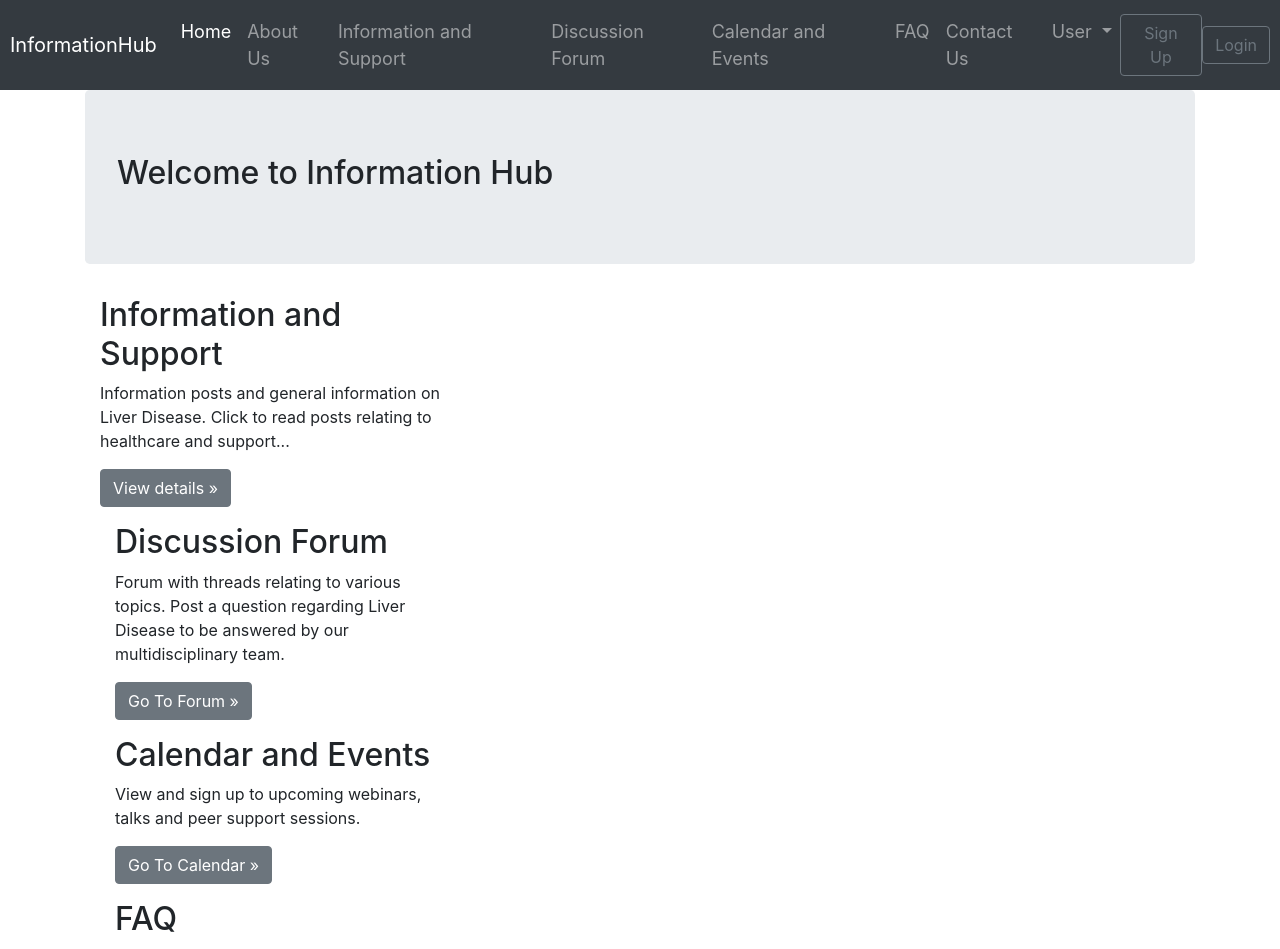
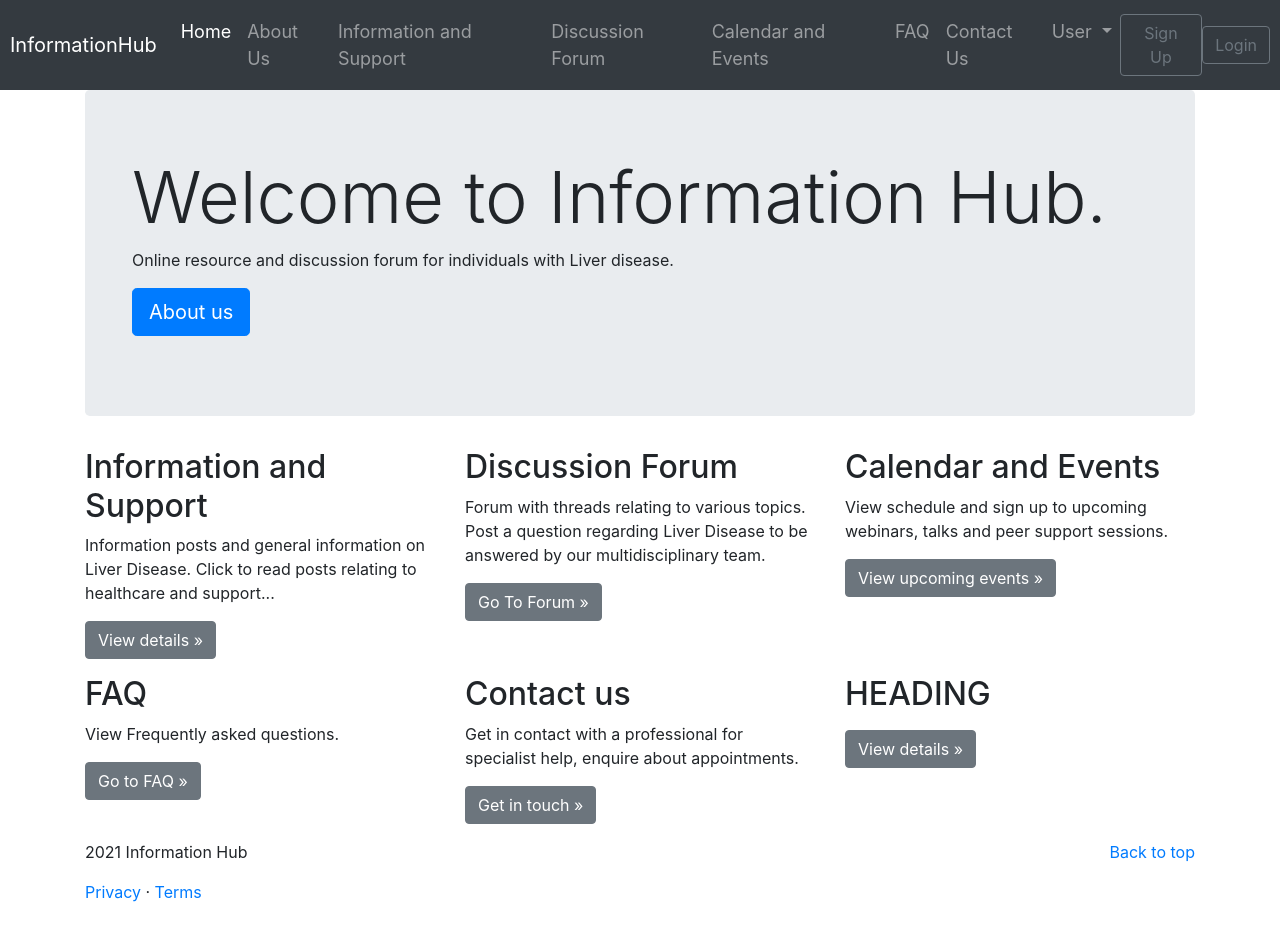
Before and after one commit to cmsalser/Information-Hub, an Angular app in the folder src/main/front-end/: page /home in a window 1280 px wide. Shown: the top 949 px of the page. After the commit the page ends 920 px from the top, so only its background shows below. Built offline with nearby package versions, Linux system fonts and the light colour scheme.

Commit message:
Edit home page

```diff
--- a/src/main/front-end/src/app/home/home.component.html
+++ b/src/main/front-end/src/app/home/home.component.html
@@ -1,28 +1,55 @@
+
   <div class="jumbotron">
-  <h2>Welcome to Information Hub </h2>
+    <div class="container">
+      <h1 class="display-3">Welcome to Information Hub.</h1>
+      <p>Online resource and discussion forum for individuals with Liver disease.</p>
+      <p><a class="btn btn-primary btn-lg" href="/home" role="button">About us</a></p>
     </div>
-<div class="container">
+  </div>
+
+
 
 
   <div class="row">
-    <div class="col-md-4">
+    <div class="col-lg-4">
             <h2>Information and Support</h2>
-      <p>Information posts and general information on Liver Disease. Click to read posts relating to healthcare and support... </p>
+      <p>Information posts and general information on Liver Disease. Click to read posts relating to healthcare and support...</p>
       <p><a class="btn btn-secondary" href="#" role="button">View details &raquo;</a></p>
     </div>
-  </div>
-    <div class="col-md-4">
+    <div class="col-lg-4">
       <h2>Discussion Forum</h2>
       <p> Forum with threads relating to various topics. Post a question regarding Liver Disease to be answered by our multidisciplinary team. </p>
       <p><a class="btn btn-secondary" href="/forum" role="button">Go To Forum &raquo;</a></p>
     </div>
-    <div class="col-md-4">
+    <div class="col-lg-4">
       <h2>Calendar and Events</h2>
-      <p>View and sign up to upcoming webinars, talks and peer support sessions. </p>
-      <p><a class="btn btn-secondary" href="#" role="button">Go To Calendar &raquo;</a></p>
+      <p>View schedule and sign up to upcoming webinars, talks and peer support sessions.</p>
+      <p><a class="btn btn-secondary" href="#" role="button">View upcoming events &raquo;</a></p>
     </div>
-  <div class="col-md-4">
+
+ <!-- /.row -->
+  </div>
+  <div class="row">
+    <div class="col-lg-4">
             <h2>FAQ</h2>
-    <p>View Frequently asked questions. </p>
-    <p><a class="btn btn-secondary" routerLinkActive="active" routerLink="/faq" role="button">Go To FAQ &raquo;</a></p>
+      <p>View Frequently asked questions.</p>
+      <p><a class="btn btn-secondary" href="/faq" role="button">Go to FAQ &raquo;</a></p>
     </div>
+    <div class="col-lg-4">
+      <h2>Contact us</h2>
+      <p>Get in contact with a professional for specialist help, enquire about appointments.</p>
+      <p><a class="btn btn-secondary" href="#" role="button">Get in touch &raquo;</a></p>
+    </div>
+    <div class="col-lg-4">
+      <h2>HEADING</h2>
+      <p></p>
+      <p><a class="btn btn-secondary" href="#" role="button">View details &raquo;</a></p>
+    </div>
+  </div>
+
+
+  <footer>
+    <p class="float-right"><a href="#">Back to top</a></p>
+    <p>2021 Information Hub</p>
+    <p> <a href="#">Privacy</a> &middot; <a href="#">Terms</a></p>
+  </footer>
```
Lines whose indentation alone changed are shown as unchanged.
